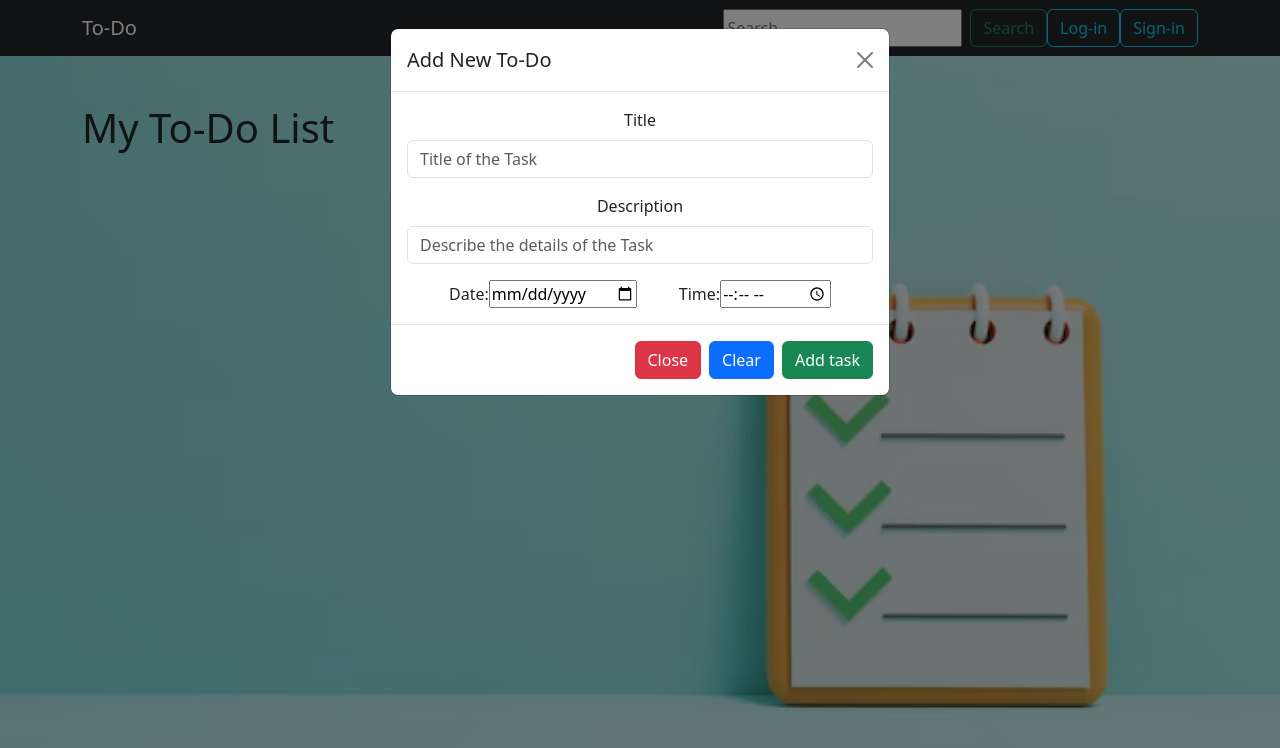
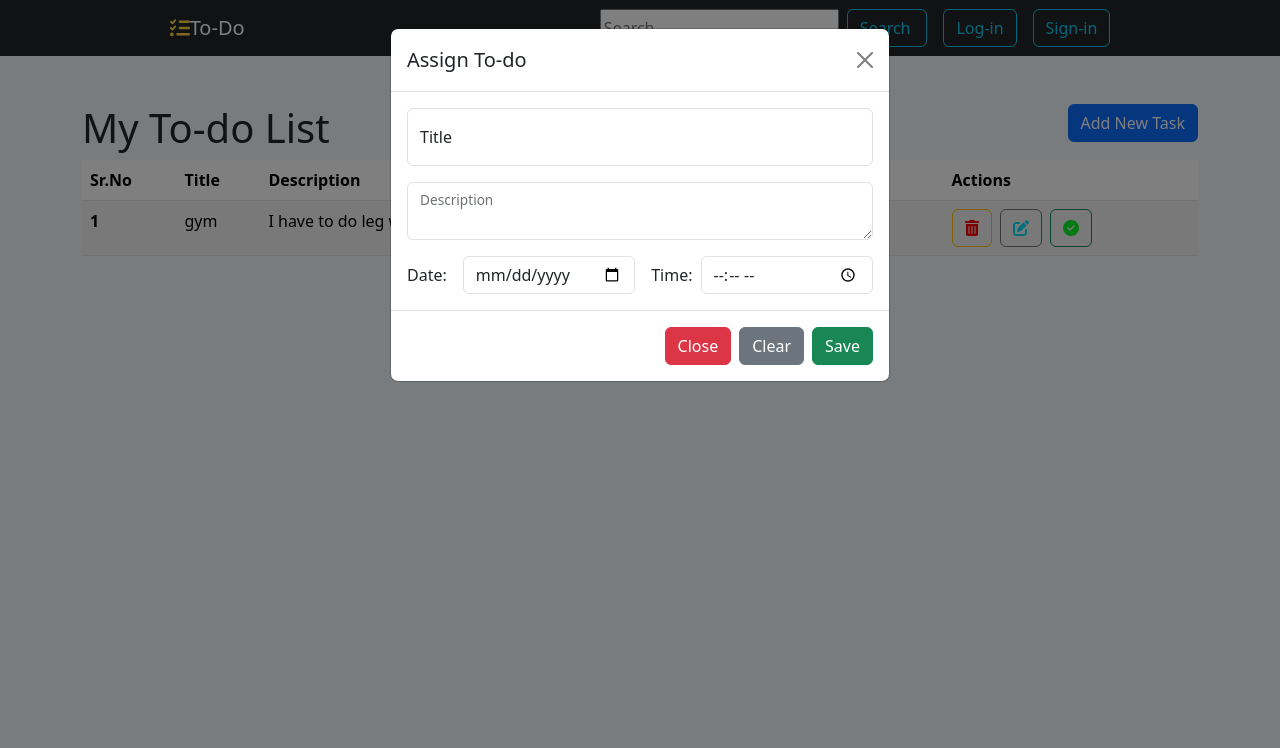
Before and after one commit to akshay-sanap/to-do, a React (Vite) app in the folder to-do-view/: page / in a window 1280 px wide. Both pictures are taken after a click on the button "Add New Task". Shown: the top 748 px of the page. Built offline with nearby package versions, Linux system fonts and the light colour scheme.

Commit message:
reset works

```diff
--- a/to-do-view/index.html
+++ b/to-do-view/index.html
@@ -9,10 +9,12 @@
       integrity="sha384-QWTKZyjpPEjISv5WaRU9OFeRpok6YctnYmDr5pNlyT2bRjXh0JMhjY6hW+ALEwIH"
       crossorigin="anonymous"
     />
+
     <link
       rel="stylesheet"
-      href="https://fonts.googleapis.com/css2?family=Material+Symbols+Outlined:opsz,wght,FILL,GRAD@24,400,0,0&icon_names=check_circle,delete,edit"
+      href="https://cdnjs.cloudflare.com/ajax/libs/font-awesome/6.5.1/css/all.min.css"
     />
+
     <script
       src="https://cdn.jsdelivr.net/npm/bootstrap@5.3.3/dist/js/bootstrap.bundle.min.js"
       integrity="sha384-YvpcrYf0tY3lHB60NNkmXc5s9fDVZLESaAA55NDzOxhy9GkcIdslK1eN7N6jIeHz"
--- a/to-do-view/package.json
+++ b/to-do-view/package.json
@@ -10,6 +10,9 @@
     "preview": "vite preview"
   },
   "dependencies": {
+    "@fortawesome/fontawesome-svg-core": "^6.7.2",
+    "@fortawesome/free-solid-svg-icons": "^6.7.2",
+    "@fortawesome/react-fontawesome": "^0.2.2",
     "bootstrap": "^5.3.3",
     "react": "^19.0.0",
     "react-dom": "^19.0.0",
--- a/to-do-view/src/App.jsx
+++ b/to-do-view/src/App.jsx
@@ -8,24 +8,22 @@ import "./App.css";
 import MyToDoList from "./MyComponets/MyToDoList";
 import Navbar from "./MyComponets/Navbar";
 import Header from "./MyComponets/Header";
-import AddTodo from "./MyComponets/AddTodo";
 
 function App() {
   return (
     <>
       <Navbar />
-      <div className="container   mt-5">
+      <div className="container col-12">
         <BrowserRouter>
           <Routes>
             <Route
               path="/"
               element={
                 <>
-                  <Header /> <MyToDoList />
+                  <MyToDoList />
                 </>
               }
             />
-            <Route path="/" element={<></>} />
           </Routes>
         </BrowserRouter>
       </div>
--- a/to-do-view/src/MyComponets/AddTodo.jsx
+++ b/to-do-view/src/MyComponets/AddTodo.jsx
@@ -1,40 +1,42 @@
-import React from "react";
+import React, { useState } from "react";
 
-const AddTodo = ({
-  newTitle,
-  setNewTitle,
-  newDescription,
-  setNewDescription,
-  newDate,
-  setNewDate,
-  newTime,
-  setNewTime,
-  handleAddTodo,
-  reset,
-}) => {
+const AddTodo = () => {
+  const [title, setTitle] = useState("");
+  const [description, setDescription] = useState("");
+  const [date, setDate] = useState("");
+  const [time, setTime] = useState("");
+
+  const reset = () => {
+    setTitle(""), setDescription(""), setDate(""), setTime("");
+  };
+
   return (
-    <div className="text-center">
-
+    <div className="">
+      <>
+        {/* Add New Task Button */}
         <button
           type="button"
           className="btn btn-primary"
           data-bs-toggle="modal"
-        data-bs-target="#exampleModal"
+          data-bs-target="#staticBackdrop"
         >
           Add New Task
         </button>
         <div
           className="modal fade"
-        id="exampleModal"
+          id="staticBackdrop"
+          data-bs-backdrop="static"
+          data-bs-keyboard="false"
           tabIndex="-1"
-        aria-labelledby="exampleModalLabel"
+          aria-labelledby="staticBackdropLabel"
           aria-hidden="true"
         >
+          {/* Model form  */}
           <div className="modal-dialog">
             <div className="modal-content">
               <div className="modal-header">
-              <h1 className="modal-title fs-5" id="exampleModalLabel">
-                Add New To-Do
+                <h1 className="modal-title fs-5" id="staticBackdropLabel">
+                  Assign To-do
                 </h1>
                 <button
                   type="button"
@@ -44,45 +46,50 @@ const AddTodo = ({
                 ></button>
               </div>
               <div className="modal-body">
-              <div className="mb-3">
-                <label className="form-label">Title</label>
+                <div class="form-floating mb-3">
                   <input
                     type="text"
-                  className="form-control"
-                  value={newTitle}
-                  onChange={(e) => setNewTitle(e.target.value)}
-                  placeholder="Title of the Task"
+                    class="form-control"
+                    id="floatingInput"
+                    placeholder="Title for the task"
+                    value={title}
+                    onChange={(e) => setTitle(e.target.value)}
                   />
+                  <label for="floatingInput">Title</label>
                 </div>
-              <div className="mb-3">
-                <label className="form-label">Description</label>
-                <input
-                  type="text"
-                  className="form-control"
-                  value={newDescription}
-                  onChange={(e) => setNewDescription(e.target.value)}
-                  placeholder="Describe the details of the Task"
-                />
+                <div class="form-floating">
+                  <textarea
+                    class="form-control mb-3"
+                    name="description"
+                    id=""
+                    rows="10"
+                    value={description}
+                    onChange={(e) => setDescription(e.target.value)}
+                  ></textarea>
+                  <label for="floatingTextarea">Description</label>
                 </div>
-              <div className="date-time d-flex justify-content-evenly align-items-stretch">
-                <div id="date">
-                  <label>Date: </label>
+                <div className="d-flex align-items-center gap-2">
+                  <label htmlFor="taskDate" className="me-2">
+                    Date:
+                  </label>
                   <input
                     type="date"
-                    value={newDate}
-                    onChange={(e) => setNewDate(e.target.value)}
+                    className="form-control"
+                    value={date}
+                    onChange={(e) => setDate(e.target.value)}
                   />
-                </div>
-                <div id="time">
-                  <label>Time: </label>
+                  <label htmlFor="taskTime" className="ms-2">
+                    Time:
+                  </label>
                   <input
                     type="time"
-                    value={newTime}
-                    onChange={(e) => setNewTime(e.target.value)}
+                    className="form-control"
+                    value={time}
+                    onChange={(e) => setTime(e.target.value)}
                   />
                 </div>
               </div>
-            </div>
+              {/* Model Footer */}
               <div className="modal-footer">
                 <button
                   type="button"
@@ -91,20 +98,21 @@ const AddTodo = ({
                 >
                   Close
                 </button>
-              <button type="button" className="btn btn-primary" onClick={reset}>
+                <button
+                  type="button"
+                  className="btn btn-secondary"
+                  onClick={reset}
+                >
                   Clear
                 </button>
-              <button
-                type="button"
-                className="btn btn-success"
-                onClick={handleAddTodo}
-              >
-                Add task
+                <button type="button" className="btn btn-success">
+                  Save
                 </button>
               </div>
             </div>
           </div>
         </div>
+      </>
     </div>
   );
 };
--- a/to-do-view/src/MyComponets/Header.jsx
+++ b/to-do-view/src/MyComponets/Header.jsx
@@ -1,13 +1,10 @@
 import React from "react";
-import AddTodo from "./AddTodo";
 
 const Header = () => {
   return (
-    <div>
-      <div class="col">
-        <h1 className="underline">My To-Do List</h1>
-      </div>
-    </div>
+    <>
+      <h1>My To-do List</h1>
+    </>
   );
 };
 
--- a/to-do-view/src/MyComponets/MyToDoList.jsx
+++ b/to-do-view/src/MyComponets/MyToDoList.jsx
@@ -1,60 +1,23 @@
-import React, { useState } from "react";
+import React from "react";
 import AddTodo from "./AddTodo";
+import Header from "./Header";
+import { FontAwesomeIcon } from "@fortawesome/react-fontawesome";
+import { faPenToSquare } from "@fortawesome/free-solid-svg-icons";
+import { faCircleCheck } from "@fortawesome/free-solid-svg-icons";
+import { faTrashCan } from "@fortawesome/free-solid-svg-icons";
 
 const MyToDoList = () => {
-  const [allTodos, setTodos] = useState([]);
-  const [newTitle, setNewTitle] = useState("");
-  const [newDescription, setnewDescription] = useState("");
-  const [newDate, setNewDate] = useState("");
-  const [newTime, setNewTime] = useState("");
-
-  const handleAddTodo = () => {
-    let newTodo = {
-      title: newTitle,
-      description: newDescription,
-      date: newDate,
-      time: newTime,
-    };
-    setTodos((prevTodos) => [...prevTodos, newTodo]);
-    reset();
-  };
-
-  const reset = (e) => {
-    e.preventDefault();
-    setEmployee({
-      title: "",
-      description: "",
-      date: "",
-      time: "",
-    });
-  };
-
   return (
-    <div className="mt-3 mb-3">
-      <div className="text-center">
-        <AddTodo
-          newTitle={newTitle}
-          setNewTitle={setNewTitle}
-          newDescription={newDescription}
-          setNewDescription={setnewDescription}
-          newDate={newDate}
-          setNewDate={setNewDate}
-          newTime={newTime}
-          setNewTime={setNewTime}
-          handleAddTodo={handleAddTodo}
-          reset={reset}
-        />
+    <>
+      <div className="d-flex justify-content-between">
+        <Header />
+        <AddTodo />
       </div>
-
-      <div id="to-do-list">
-        {allTodos.map((item, index) => {
-          return (
-            <table
-              class="table w-50 table-success table-striped-columns position-absolute top-25 start-25 mt-20 translate-start"
-              key={index}
-            >
+      <div className="table-responsive">
+        <table class="table table-striped ">
           <thead>
             <tr>
+              <th scope="col">Sr.No</th>
               <th scope="col">Title</th>
               <th scope="col">Description</th>
               <th scope="col">Date</th>
@@ -64,30 +27,39 @@ const MyToDoList = () => {
           </thead>
           <tbody>
             <tr>
-                  <th scope="row">{item.title}</th>
-                  <td>{item.description}</td>
-                  <td>{item.date}</td>
-                  <td>{item.time}</td>
+              <th scope="row">1</th>
+              <td>gym</td>
+              <td>I have to do leg workout todat</td>
+              <td>02-04-2025</td>
+              <td>7.00 PM</td>
               <td>
-                    <button type="button" class="btn btn-secondary me-2 btn-sm">
-                      <span class="material-symbols-outlined">edit</span>
+                <button type="button" className="btn btn-outline-warning me-2">
+                  <FontAwesomeIcon
+                    icon={faTrashCan}
+                    style={{ color: "#fa0000" }}
+                  />
                 </button>
-                    <button type="button" class="btn btn-danger me-2 btn-sm">
-                      <span class="material-symbols-outlined">delete</span>
+                <button
+                  type="button"
+                  className="btn btn-outline-secondary me-2"
+                >
+                  <FontAwesomeIcon
+                    icon={faPenToSquare}
+                    style={{ color: "#00ddfa" }}
+                  />
                 </button>
-                    <button type="button" class="btn btn-success btn-sm">
-                      <span class="material-symbols-outlined">
-                        check_circle
-                      </span>
+                <button type="button" className="btn btn-outline-success">
+                  <FontAwesomeIcon
+                    icon={faCircleCheck}
+                    style={{ color: "#07f223" }}
+                  />
                 </button>
               </td>
             </tr>
           </tbody>
         </table>
-          );
-        })}
       </div>
-    </div>
+    </>
   );
 };
 
--- a/to-do-view/src/MyComponets/Navbar.jsx
+++ b/to-do-view/src/MyComponets/Navbar.jsx
@@ -1,11 +1,15 @@
 import React from "react";
+import { FontAwesomeIcon } from "@fortawesome/react-fontawesome";
+import { faListCheck } from "@fortawesome/free-solid-svg-icons";
 
 const Navbar = () => {
   return (
     <div>
-      <nav class="navbar p-2 text-bg-dark">
-        <div class="container">
-          <a class="navbar-brand text-white">To-Do</a>
+      <nav class="d-flex justify-content-lg-around navbar mb-5 text-bg-dark">
+        <a class="navbar-brand text-white">
+          <FontAwesomeIcon icon={faListCheck} style={{ color: "#FFD43B" }} />
+          To-Do
+        </a>
         <form class="d-flex" role="search">
           <input
             class="me-2"
@@ -13,17 +17,16 @@ const Navbar = () => {
             placeholder="Search"
             aria-label="Search"
           />
-            <button class="btn btn-outline-success " type="submit">
+          <button class="btn btn-outline-info me-3 pe-3" type="submit">
             Search
           </button>
-            <button type="button" class="btn btn-outline-info">
+          <button type="button" class="btn btn-outline-info me-3">
             Log-in
           </button>
-            <button type="button" class="btn btn-outline-info">
+          <button type="button" class="btn btn-outline-info ">
             Sign-in
           </button>
         </form>
-        </div>
       </nav>
     </div>
   );
--- a/to-do-view/src/index.css
+++ b/to-do-view/src/index.css
@@ -1,4 +1,3 @@
 body {
-  background-image: url(/images/todo.avif);
-  background-size: cover;
+  background-color: aliceblue;
 }
```
Also changed, not shown: 1 other file (tests, documents, lock files or other folders). Lines whose indentation alone changed are shown as unchanged.
